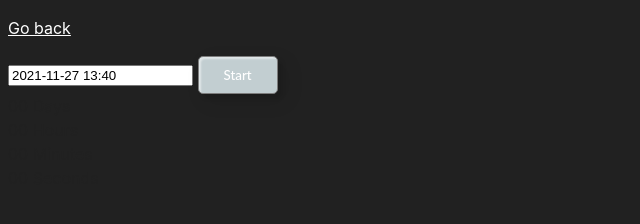
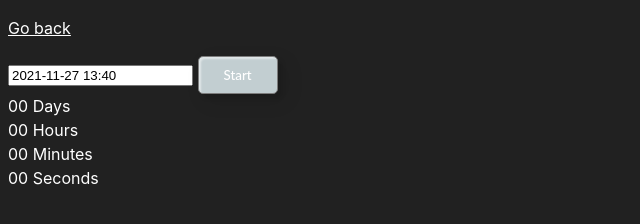
Before and after one commit to Bohdana-Halenko/goit-js-hw-09, a website built with Parcel: page src/02-timer.html in a window 1280 px wide. Shown: the whole page, without its empty margins (0-640 px from the left). Built offline with nearby package versions, Linux system fonts and the light colour scheme.

Commit message:
Update common.css

```diff
--- a/src/css/common.css
+++ b/src/css/common.css
@@ -8,7 +8,7 @@ body {
   -webkit-font-smoothing: antialiased;
   -moz-osx-font-smoothing: grayscale;
   background-color: #212121;
-  color: #212121;
+  color: #fff;
   line-height: 1.5;
 }
 
```
